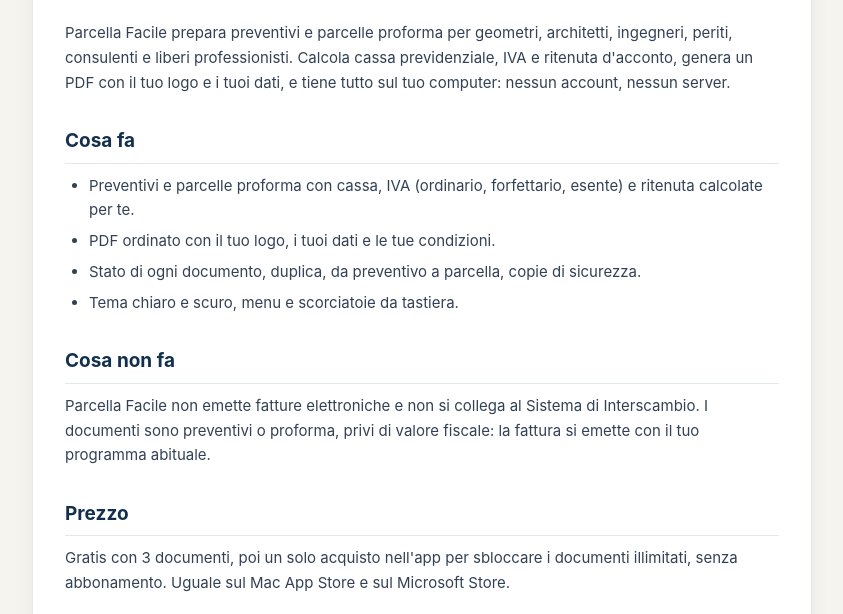
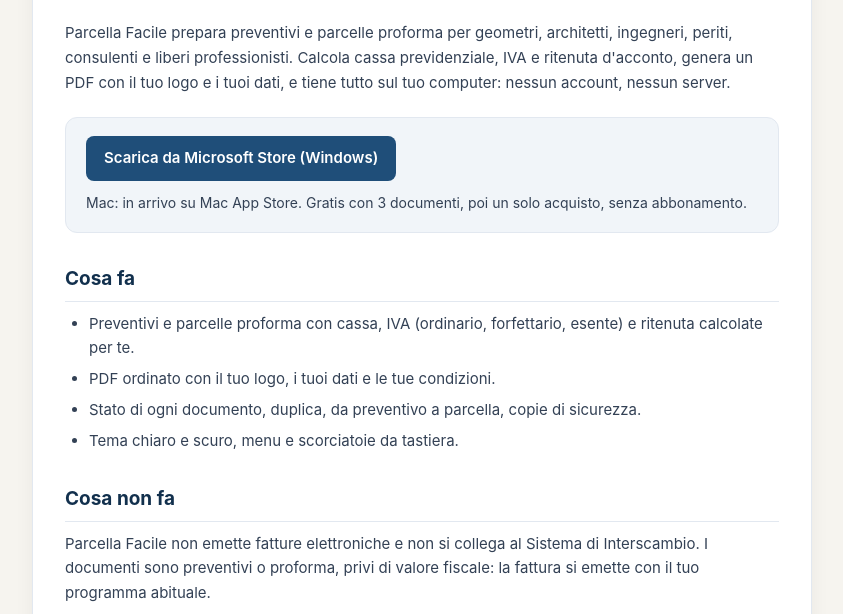
Before and after one commit to kharo23/parcella-facile-legal, a plain HTML site: page index.html in a window 1280 px wide. Shown: the part 186-800 px from the top of the page, without its empty margins (218-1061 px from the left). Drawn offline with Linux system fonts and the light colour scheme.

Commit message:
feat(site): link a Microsoft Store, titolo e descrizione della home
Co-Authored-By: Claude Sonnet 5.5 <noreply@anthropic.com>

```diff
--- a/index.html
+++ b/index.html
@@ -3,7 +3,8 @@
 <head>
   <meta charset="UTF-8" />
   <meta name="viewport" content="width=device-width, initial-scale=1.0" />
-  <title>Parcella Facile – Parcella Facile</title>
+  <title>Parcella Facile – Preventivi e parcelle proforma per professionisti</title>
+  <meta name="description" content="Parcella Facile prepara preventivi e parcelle proforma per geometri, architetti, ingegneri, periti e liberi professionisti: cassa previdenziale, IVA e ritenuta d'acconto calcolate, PDF con il tuo logo. Per Windows e Mac, offline, senza account." />
   <link rel="icon" type="image/png" href="icon.png" />
   <style>
     :root {
@@ -95,6 +96,24 @@
       margin-bottom: 24px;
       font-size: 14px;
     }
+    .download {
+      margin: 22px 0 8px;
+      padding: 18px 20px;
+      background: #F1F5F9;
+      border: 1px solid var(--border);
+      border-radius: 12px;
+    }
+    .download .btn {
+      display: inline-block;
+      background: var(--primary);
+      color: #fff;
+      padding: 10px 18px;
+      border-radius: 8px;
+      font-weight: 600;
+      font-size: 15px;
+    }
+    .download .btn:hover { background: var(--primary-dark); text-decoration: none; }
+    .download p { margin: 10px 0 0; font-size: 14px; }
     footer {
       margin-top: 40px;
       font-size: 13px;
@@ -111,6 +130,11 @@
     <p class="updated">Preventivi e parcelle proforma per professionisti, per Mac e Windows</p>
 
     <p>Parcella Facile prepara preventivi e parcelle proforma per geometri, architetti, ingegneri, periti, consulenti e liberi professionisti. Calcola cassa previdenziale, IVA e ritenuta d'acconto, genera un PDF con il tuo logo e i tuoi dati, e tiene tutto sul tuo computer: nessun account, nessun server.</p>
+    <div class="download">
+      <a class="btn" href="https://apps.microsoft.com/detail/9nnxm0svls67?hl=it-IT&amp;gl=IT">Scarica da Microsoft Store (Windows)</a>
+      <p>Mac: in arrivo su Mac App Store. Gratis con 3 documenti, poi un solo acquisto, senza abbonamento.</p>
+    </div>
+
     <h2>Cosa fa</h2>
     <ul>
       <li>Preventivi e parcelle proforma con cassa, IVA (ordinario, forfettario, esente) e ritenuta calcolate per te.</li>
```
